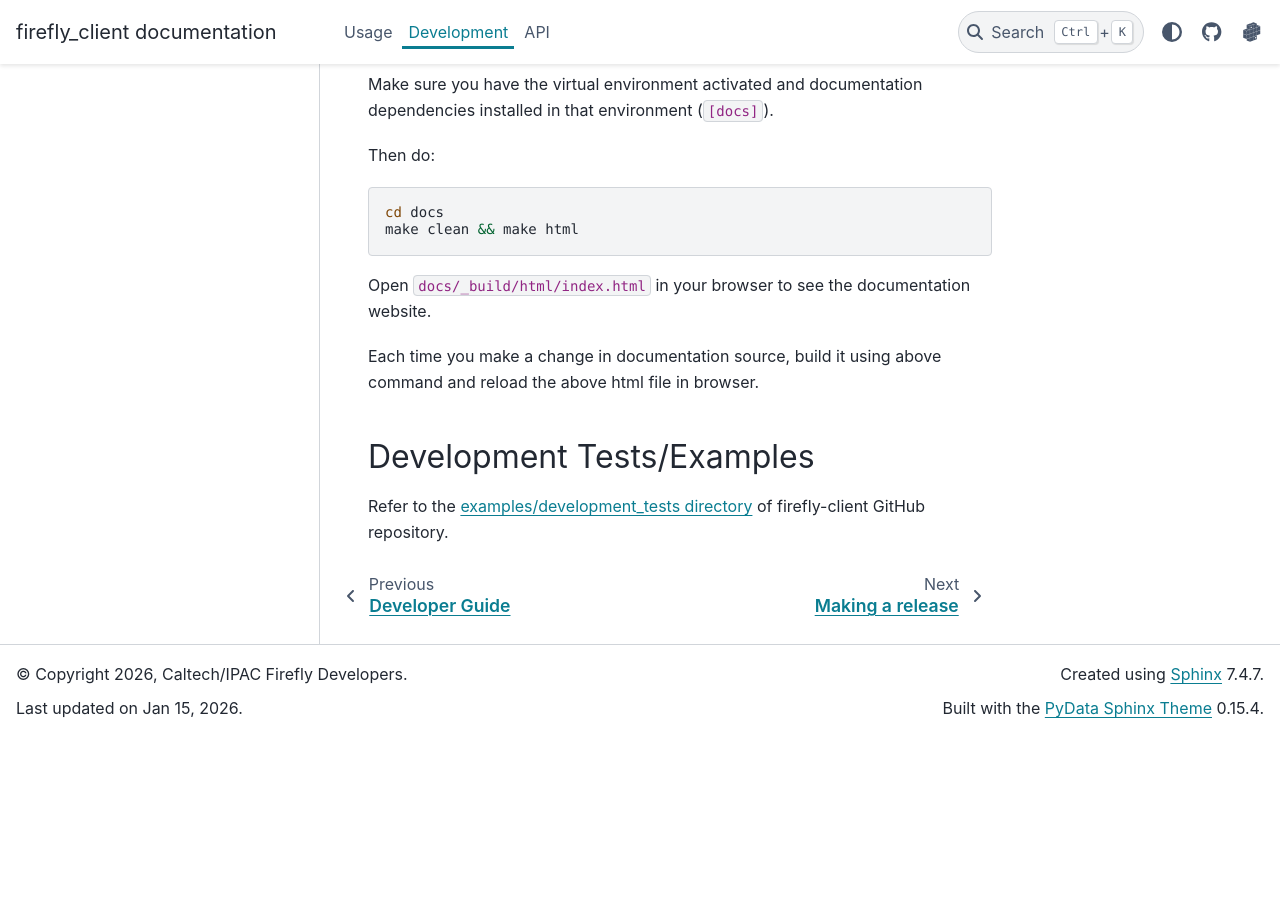
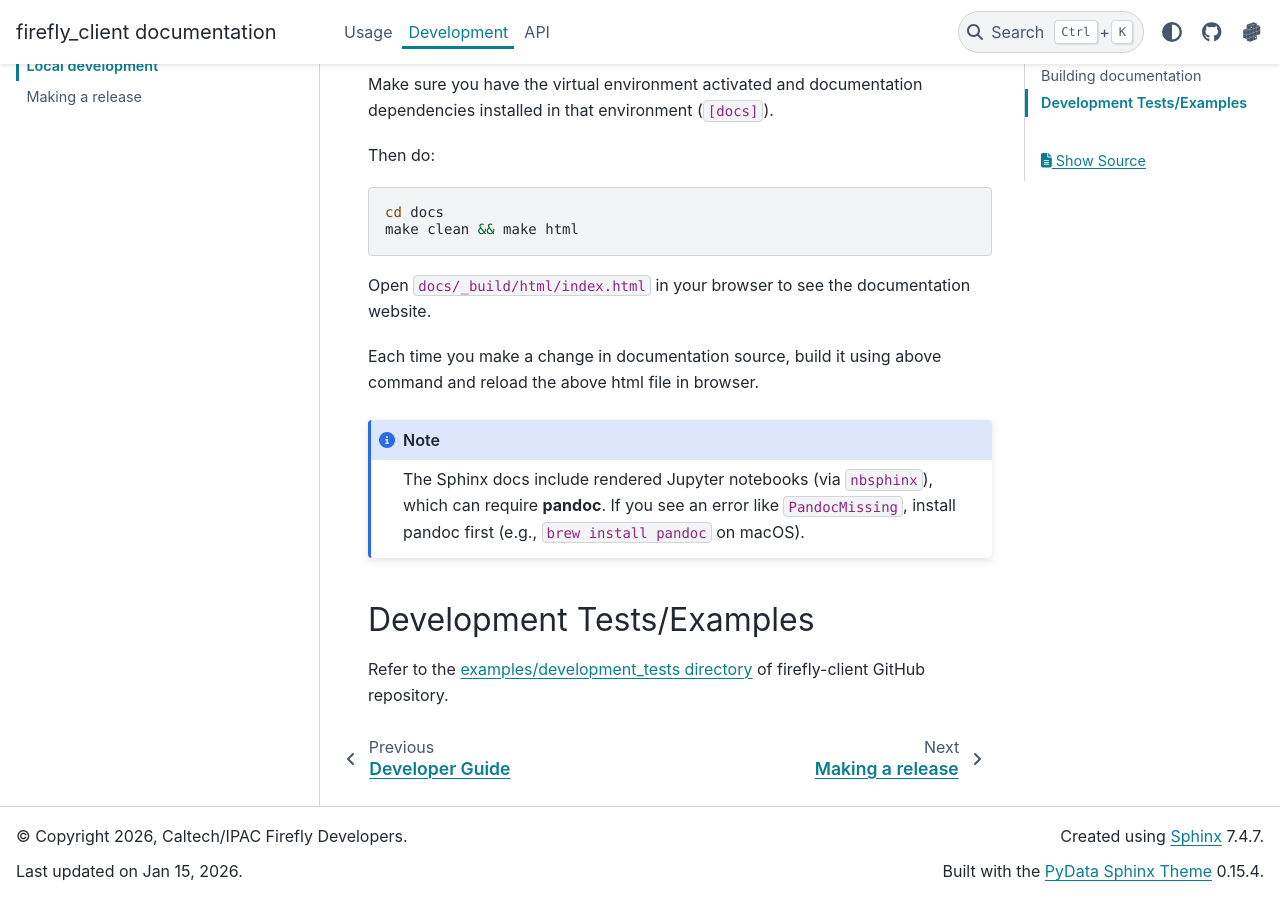
Before and after one commit to Caltech-IPAC/firefly_client, a Sphinx documentation site: the page built from docs/development/guide.rst, in a window 1280 px wide and 900 px high, scrolled down 916 px. Built offline with Sphinx 7.4.7 and the PyData theme 0.15.4, drawn with Linux system fonts in a browser that asks for light colours; pages that are not in the unit, such as notebooks, are missing from menus; before the commit the page ends 1654 px from its top, so only the background shows below that.

Commit message:
Add pandoc installation to workflow and documentation

```diff
--- a/docs/development/guide.rst
+++ b/docs/development/guide.rst
@@ -49,6 +49,10 @@
 Each time you make a change in documentation source, build it using
 above command and reload the above html file in browser.
 
+.. note::
+    The Sphinx docs include rendered Jupyter notebooks (via ``nbsphinx``), which can require **pandoc**.
+    If you see an error like ``PandocMissing``, install pandoc first (e.g., ``brew install pandoc`` on macOS).
+
 Development Tests/Examples
 --------------------------
 
```
Also changed, not shown: 1 other file.
